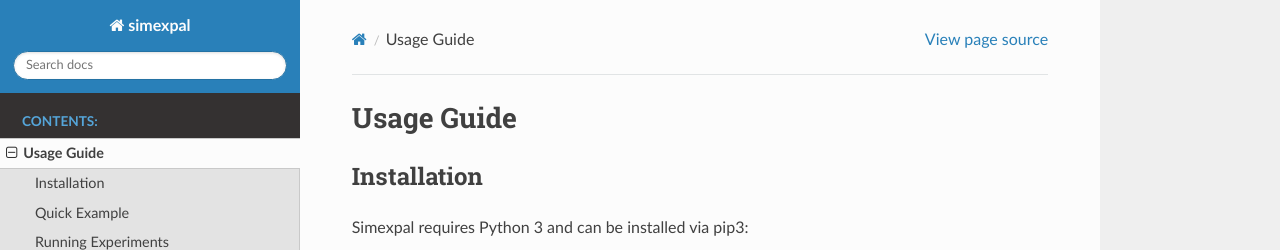
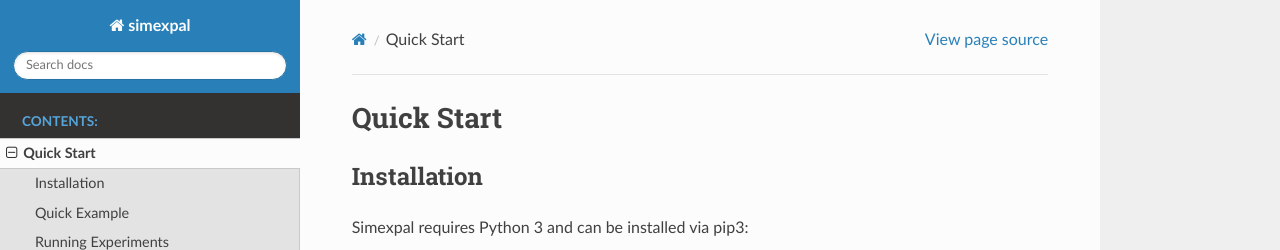
Before and after one commit to hu-macsy/simexpal, a Sphinx documentation site: the page built from docs/quick_start.rst, in a window 1280 px wide and 900 px high. Shown: the top 250 px of the window. Built offline with Sphinx 7.4.7 and the Read the Docs theme 2.0.0, drawn with Linux system fonts in a browser that asks for light colours.

Commit message:
docs: Rename 'Usage Guide' to 'Quick Start'

```diff
--- a/docs/index.rst
+++ b/docs/index.rst
@@ -9,7 +9,7 @@
 .. toctree::
    :caption: Contents:
 
-   Usage Guide <user_guide>
+   Quick Start <quick_start>
    Reference for experiments.yml file <experiments_reference>
    Instances <instances>
    Command-line Reference <command_line_reference>
--- a/docs/user_guide.rst
+++ b/docs/quick_start.rst
@@ -1,4 +1,4 @@
-Usage Guide
+Quick Start
 ===========
 
 .. highlight:: none
```
